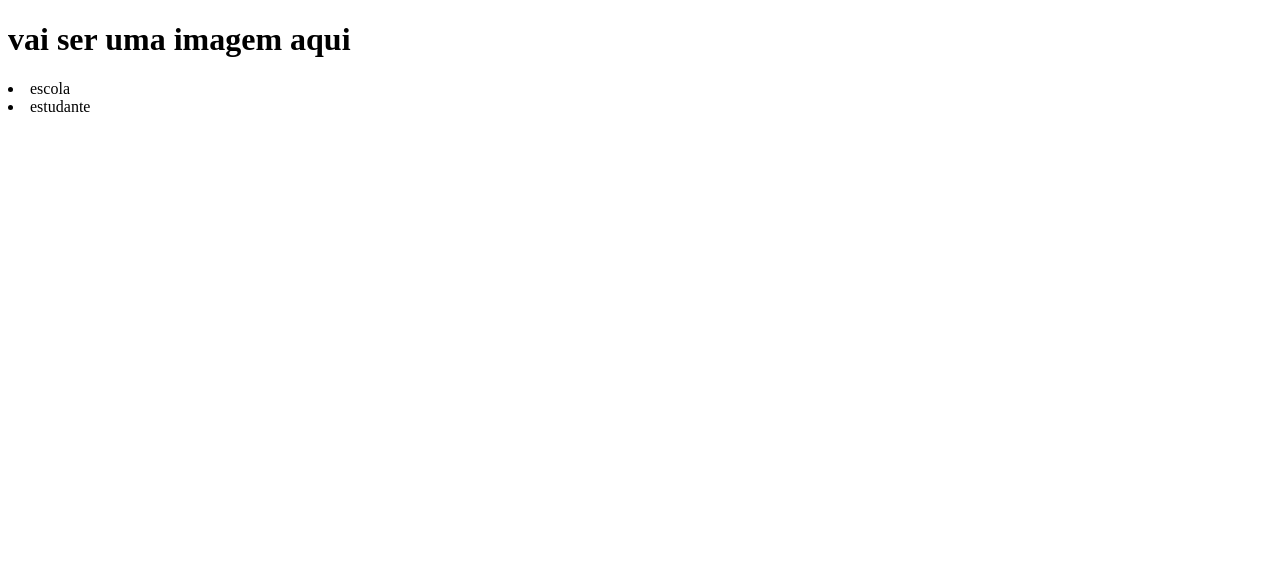
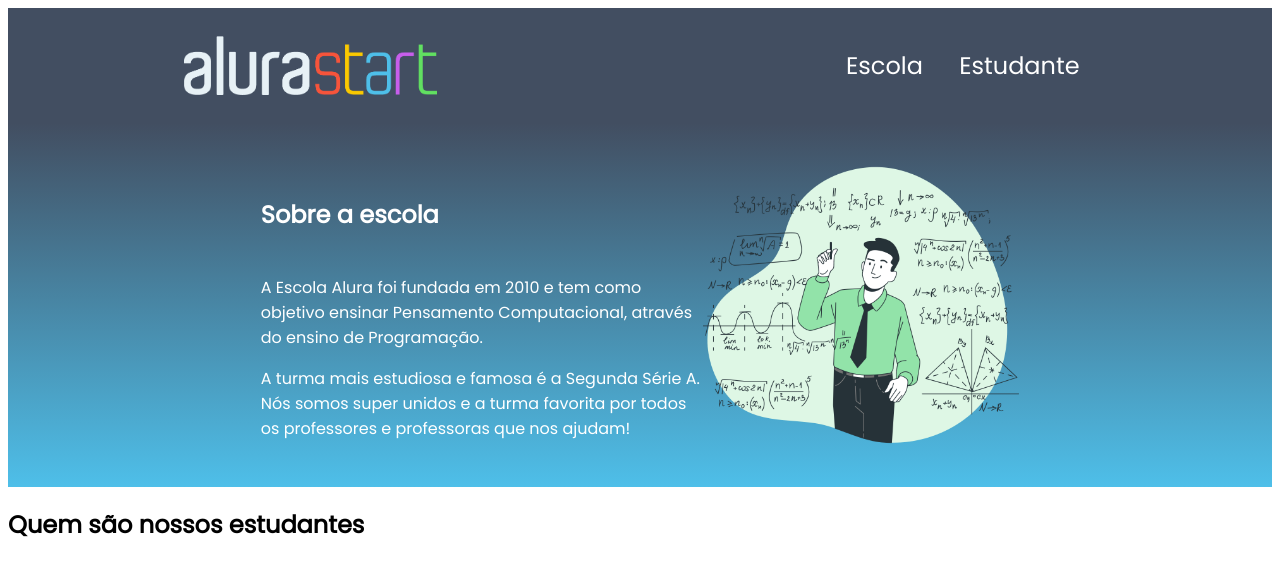
Before and after one commit to NayrMurilha/Primeiro-projeto-2-D, a plain HTML site: page index.html in a window 1280 px wide. Drawn offline with Linux system fonts and the light colour scheme.

Commit message:
Add files via upload

```diff
--- a/index.html
+++ b/index.html
@@ -4,15 +4,44 @@
     <meta charset="UTF-8">
     <meta name="viewport" content="width=device-width, initial-scale=1.0">
     <title>Document</title>
+    <link rel="stylesheet" href="style.css">
+
 </head>
 
 <body>
-<header></header>
-<h1>vai ser uma imagem aqui</h1>
-<header></header>
-<ul></ul>
-<li>escola</li>
-<li>estudante</li>
-<ul></ul>
+    <header class="cabecalho">
+        <img class="cabecalho-imagem" src="alurastart logo.png" alt="logo da alura start">
+        <ul class="cabecalho-lista">
+            <li class="cabecalho-lista-item">Escola</li>
+            <li class="cabecalho-lista-item">Estudante</li>
+        </ul>
+    </header>
+
+    <section class="escola">
+        <div class="escola-div-conteudo">
+            <h2 class="escola-titulo">Sobre a escola</h2>
+            <p class="escola-texto-um">A Escola Alura foi fundada em 2010 e tem como objetivo ensinar Pensamento Computacional, através do ensino de  Programação.</p>
+        <p class="escola-texto-dois">A turma mais estudiosa e famosa é a Segunda Série A. Nós somos super unidos e a turma favorita por todos os professores e professoras que nos ajudam!</p>
+        </div>
+        <img class="escola-imagem" src="Mathematics-bro.png" alt="Mathematics-bro.png">
+</section>
+    </section>
 </body>
+
 </html>
+<head>
+    <meta charset="UTF-8">
+    <meta http-equiv="X-UA-Compatible" content="IE=edge">
+    <meta name="viewport" content="width=device-width, initial-scale=1.0">
+    <title>Equipe Alura Start</title>
+    <link rel="stylesheet" href="style.css">
+    <link rel="preconnect" href="https://fonts.googleapis.com">
+    <link rel="preconnect" href="https://fonts.gstatic.com" crossorigin>
+    <link href="https://fonts.googleapis.com/css2?family=Poppins&display=swap" rel="stylesheet">
+</head>
+<section class="estudante">
+
+</section>
+<section class=”estudante”>
+    <h2 class=”estudante-titulo”>Quem são nossos estudantes</h2>
+</section>
--- a/style.css
+++ b/style.css
@@ -5,3 +5,59 @@ header {
     background-color: #424E61;
     color: white;
 }
+.cabecalho-imagem{
+    width: 20%;
+}
+.cabecalho {
+    background-color: #424E61;
+    color: white;
+    display: flex;
+    justify-content: space-around;
+    align-items: center;
+    padding: 24px 0;
+}
+
+.cabecalho-lista-item{
+    display: inline-block;
+    margin: 0 16px;
+}
+.cabecalho-lista-item{
+    display: inline-block;
+    margin: 0 16px;
+    font-size: 24px;
+}
+.escola-imagem{
+    width: 25%;
+}
+.escola{
+    background-image: linear-gradient();
+}
+.escola{
+    background-image: linear-gradient(#424E61, #4EBFE9);
+}
+.escola{
+    background-image: linear-gradient(#424E61, #4EBFE9);
+    color: white;
+}
+.escola{
+    background-image: linear-gradient(#424E61, #4EBFE9);
+    color: white;
+    display: flex;
+}
+.escola-div-conteudo{
+    width: 35%;
+}
+.escola-titulo{
+    padding: 24px 0;
+}
+.escola{
+    background-image: linear-gradient(#424E61, #4EBFE9);
+    color: white;
+    display: flex;
+    justify-content: center;
+    align-items: center;
+    padding: 24px 0;
+}
+body {
+    font-family: 'Poppins', sans-serif;
+}
```
Also changed, not shown: Mathematics-bro.png (added), alurastart logo.png (added), blood research-pana.png (added).
